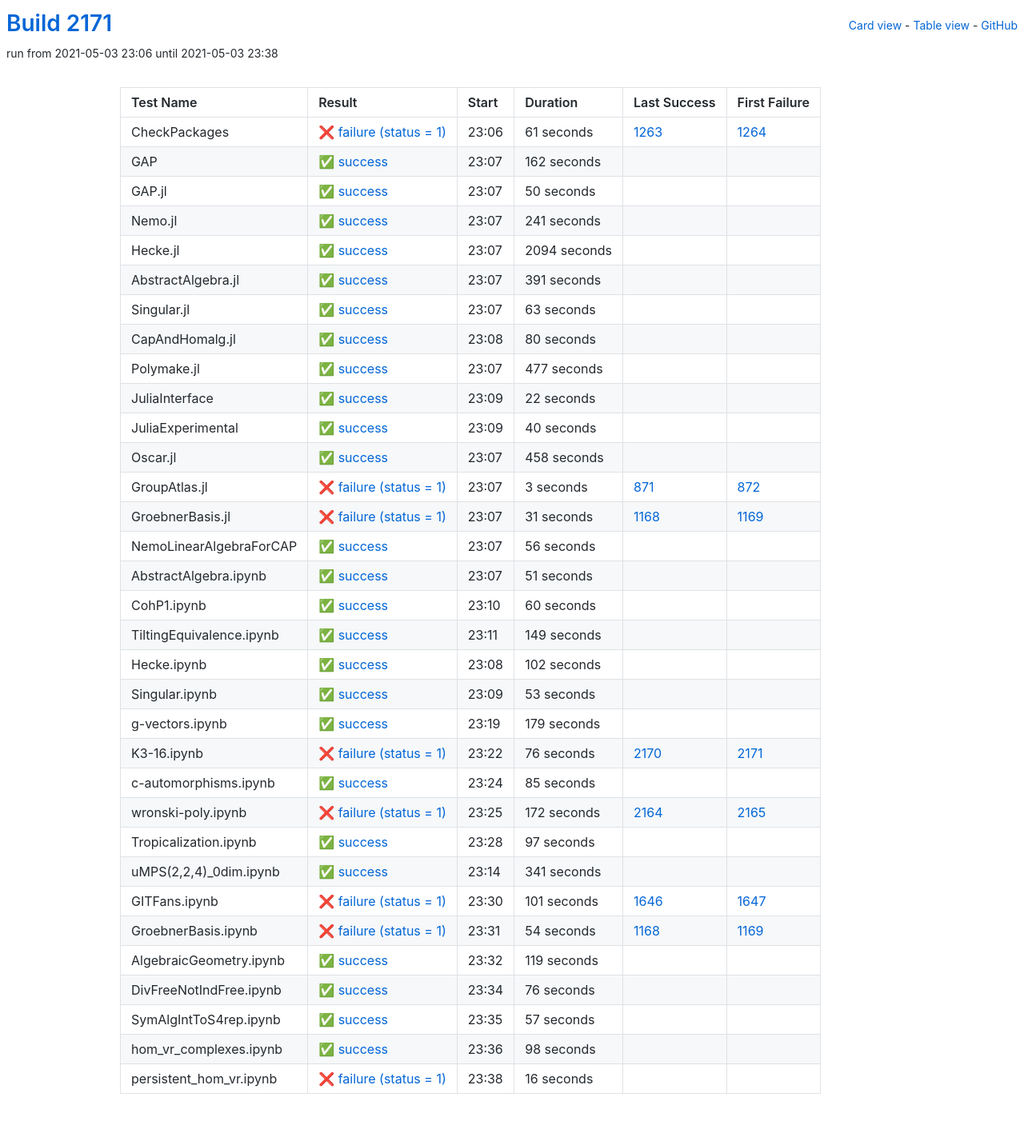
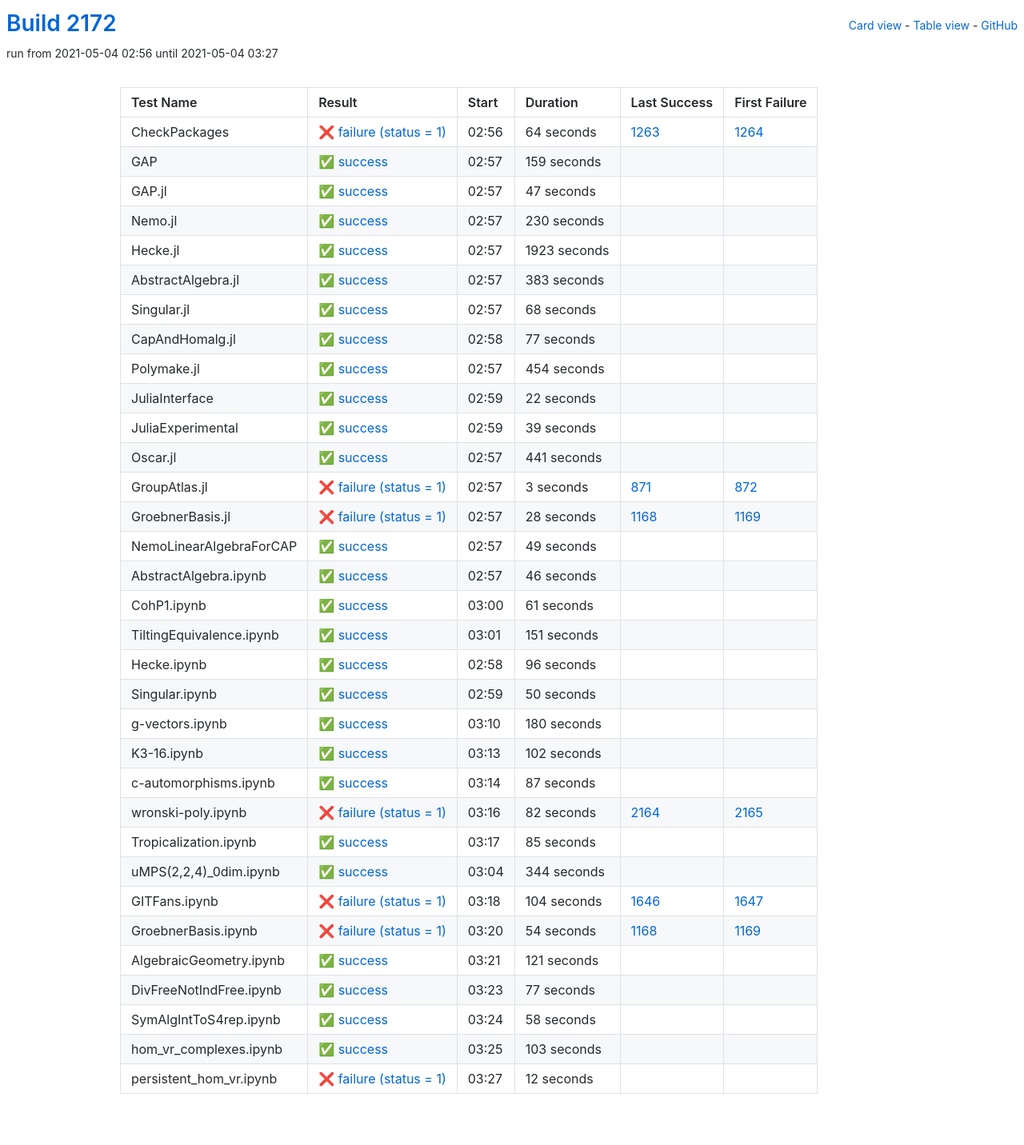
Before and after one commit to oscar-system/oscar-ci-status-stable, a Jekyll site: the page built from table.html, in a window 1280 px wide. Shown: the whole page at 80% size. Built offline with Jekyll 4.4.1, drawn with Linux system fonts in a browser that asks for light colours.

Commit message:
Build #2172

```diff
--- a/_data/ci.yml
+++ b/_data/ci.yml
@@ -1,6 +1,6 @@
 ---
-build: 2171
-build_url: https://oscarci.mathematik.uni-kl.de/job/oscar-stable/2171/
+build: 2172
+build_url: https://oscarci.mathematik.uni-kl.de/job/oscar-stable/2172/
 job: oscar-stable
 organization: oscar-system
 repo: oscar-ci-status-stable
@@ -8,116 +8,116 @@ repourl: https://github.com/oscar-system/oscar-ci-status-stable
 tests:
 - name: CheckPackages
   id: checkpackages
-  log: https://oscarci.mathematik.uni-kl.de/job/oscar-stable/2171/artifact/logs/build-2171/CheckPackages.log
-  start: 2021-05-03 23:06
+  log: https://oscarci.mathematik.uni-kl.de/job/oscar-stable/2172/artifact/logs/build-2172/CheckPackages.log
+  start: 2021-05-04 02:56
   success: false
   exitcode: 1
   status: failure
-  duration: 61
+  duration: 64
   last_success: 1263
   last_success_url: https://oscarci.mathematik.uni-kl.de/job/oscar-stable/1263/
   first_failure: 1264
   first_failure_url: https://oscarci.mathematik.uni-kl.de/job/oscar-stable/1264/
 - name: GAP
   id: gap
-  log: https://oscarci.mathematik.uni-kl.de/job/oscar-stable/2171/artifact/logs/build-2171/GAP.log
-  start: 2021-05-03 23:07
+  log: https://oscarci.mathematik.uni-kl.de/job/oscar-stable/2172/artifact/logs/build-2172/GAP.log
+  start: 2021-05-04 02:57
   success: true
   exitcode: 0
   status: success
-  duration: 162
+  duration: 159
   last_success: false
   last_success_url:
   first_failure: false
   first_failure_url:
 - name: GAP.jl
   id: gap-jl
-  log: https://oscarci.mathematik.uni-kl.de/job/oscar-stable/2171/artifact/logs/build-2171/GAP.jl.log
-  start: 2021-05-03 23:07
+  log: https://oscarci.mathematik.uni-kl.de/job/oscar-stable/2172/artifact/logs/build-2172/GAP.jl.log
+  start: 2021-05-04 02:57
   success: true
   exitcode: 0
   status: success
-  duration: 50
+  duration: 47
   last_success: false
   last_success_url:
   first_failure: false
   first_failure_url:
 - name: Nemo.jl
   id: nemo-jl
-  log: https://oscarci.mathematik.uni-kl.de/job/oscar-stable/2171/artifact/logs/build-2171/Nemo.jl.log
-  start: 2021-05-03 23:07
+  log: https://oscarci.mathematik.uni-kl.de/job/oscar-stable/2172/artifact/logs/build-2172/Nemo.jl.log
+  start: 2021-05-04 02:57
   success: true
   exitcode: 0
   status: success
-  duration: 241
+  duration: 230
   last_success: false
   last_success_url:
   first_failure: false
   first_failure_url:
 - name: Hecke.jl
   id: hecke-jl
-  log: https://oscarci.mathematik.uni-kl.de/job/oscar-stable/2171/artifact/logs/build-2171/Hecke.jl.log
-  start: 2021-05-03 23:07
+  log: https://oscarci.mathematik.uni-kl.de/job/oscar-stable/2172/artifact/logs/build-2172/Hecke.jl.log
+  start: 2021-05-04 02:57
   success: true
   exitcode: 0
   status: success
-  duration: 2094
+  duration: 1923
   last_success: false
   last_success_url:
   first_failure: false
   first_failure_url:
 - name: AbstractAlgebra.jl
   id: abstractalgebra-jl
-  log: https://oscarci.mathematik.uni-kl.de/job/oscar-stable/2171/artifact/logs/build-2171/AbstractAlgebra.jl.log
-  start: 2021-05-03 23:07
+  log: https://oscarci.mathematik.uni-kl.de/job/oscar-stable/2172/artifact/logs/build-2172/AbstractAlgebra.jl.log
+  start: 2021-05-04 02:57
   success: true
   exitcode: 0
   status: success
-  duration: 391
+  duration: 383
   last_success: false
   last_success_url:
   first_failure: false
   first_failure_url:
 - name: Singular.jl
   id: singular-jl
-  log: https://oscarci.mathematik.uni-kl.de/job/oscar-stable/2171/artifact/logs/build-2171/Singular.jl.log
-  start: 2021-05-03 23:07
+  log: https://oscarci.mathematik.uni-kl.de/job/oscar-stable/2172/artifact/logs/build-2172/Singular.jl.log
+  start: 2021-05-04 02:57
   success: true
   exitcode: 0
   status: success
-  duration: 63
+  duration: 68
   last_success: false
   last_success_url:
   first_failure: false
   first_failure_url:
 - name: CapAndHomalg.jl
   id: capandhomalg-jl
-  log: https://oscarci.mathematik.uni-kl.de/job/oscar-stable/2171/artifact/logs/build-2171/CapAndHomalg.jl.log
-  start: 2021-05-03 23:08
+  log: https://oscarci.mathematik.uni-kl.de/job/oscar-stable/2172/artifact/logs/build-2172/CapAndHomalg.jl.log
+  start: 2021-05-04 02:58
   success: true
   exitcode: 0
   status: success
-  duration: 80
+  duration: 77
   last_success: false
   last_success_url:
   first_failure: false
   first_failure_url:
 - name: Polymake.jl
   id: polymake-jl
-  log: https://oscarci.mathematik.uni-kl.de/job/oscar-stable/2171/artifact/logs/build-2171/Polymake.jl.log
-  start: 2021-05-03 23:07
+  log: https://oscarci.mathematik.uni-kl.de/job/oscar-stable/2172/artifact/logs/build-2172/Polymake.jl.log
+  start: 2021-05-04 02:57
   success: true
   exitcode: 0
   status: success
-  duration: 477
+  duration: 454
   last_success: false
   last_success_url:
   first_failure: false
   first_failure_url:
 - name: JuliaInterface
   id: juliainterface
-  log: https://oscarci.mathematik.uni-kl.de/job/oscar-stable/2171/artifact/logs/build-2171/JuliaInterface.log
-  start: 2021-05-03 23:09
+  log: https://oscarci.mathematik.uni-kl.de/job/oscar-stable/2172/artifact/logs/build-2172/JuliaInterface.log
+  start: 2021-05-04 02:59
   success: true
   exitcode: 0
   status: success
@@ -128,32 +128,32 @@ tests:
   first_failure_url:
 - name: JuliaExperimental
   id: juliaexperimental
-  log: https://oscarci.mathematik.uni-kl.de/job/oscar-stable/2171/artifact/logs/build-2171/JuliaExperimental.log
-  start: 2021-05-03 23:09
+  log: https://oscarci.mathematik.uni-kl.de/job/oscar-stable/2172/artifact/logs/build-2172/JuliaExperimental.log
+  start: 2021-05-04 02:59
   success: true
   exitcode: 0
   status: success
-  duration: 40
+  duration: 39
   last_success: false
   last_success_url:
   first_failure: false
   first_failure_url:
 - name: Oscar.jl
   id: oscar-jl
-  log: https://oscarci.mathematik.uni-kl.de/job/oscar-stable/2171/artifact/logs/build-2171/Oscar.jl.log
-  start: 2021-05-03 23:07
+  log: https://oscarci.mathematik.uni-kl.de/job/oscar-stable/2172/artifact/logs/build-2172/Oscar.jl.log
+  start: 2021-05-04 02:57
   success: true
   exitcode: 0
   status: success
-  duration: 458
+  duration: 441
   last_success: false
   last_success_url:
   first_failure: false
   first_failure_url:
 - name: GroupAtlas.jl
   id: groupatlas-jl
-  log: https://oscarci.mathematik.uni-kl.de/job/oscar-stable/2171/artifact/logs/build-2171/GroupAtlas.jl.log
-  start: 2021-05-03 23:07
+  log: https://oscarci.mathematik.uni-kl.de/job/oscar-stable/2172/artifact/logs/build-2172/GroupAtlas.jl.log
+  start: 2021-05-04 02:57
   success: false
   exitcode: 1
   status: failure
@@ -164,68 +164,104 @@ tests:
   first_failure_url: https://oscarci.mathematik.uni-kl.de/job/oscar-stable/872/
 - name: GroebnerBasis.jl
   id: groebnerbasis-jl
-  log: https://oscarci.mathematik.uni-kl.de/job/oscar-stable/2171/artifact/logs/build-2171/GroebnerBasis.jl.log
-  start: 2021-05-03 23:07
+  log: https://oscarci.mathematik.uni-kl.de/job/oscar-stable/2172/artifact/logs/build-2172/GroebnerBasis.jl.log
+  start: 2021-05-04 02:57
   success: false
   exitcode: 1
   status: failure
-  duration: 31
+  duration: 28
   last_success: 1168
   last_success_url: https://oscarci.mathematik.uni-kl.de/job/oscar-stable/1168/
   first_failure: 1169
   first_failure_url: https://oscarci.mathematik.uni-kl.de/job/oscar-stable/1169/
 - name: NemoLinearAlgebraForCAP
   id: nemolinearalgebraforcap
-  log: https://oscarci.mathematik.uni-kl.de/job/oscar-stable/2171/artifact/logs/build-2171/NemoLinearAlgebraForCAP.log
-  start: 2021-05-03 23:07
+  log: https://oscarci.mathematik.uni-kl.de/job/oscar-stable/2172/artifact/logs/build-2172/NemoLinearAlgebraForCAP.log
+  start: 2021-05-04 02:57
   success: true
   exitcode: 0
   status: success
-  duration: 56
+  duration: 49
   last_success: false
   last_success_url:
   first_failure: false
   first_failure_url:
 - name: AbstractAlgebra.ipynb
   id: abstractalgebra-ipynb
-  log: https://oscarci.mathematik.uni-kl.de/job/oscar-stable/2171/artifact/logs/build-2171/AbstractAlgebra.ipynb.log
-  start: 2021-05-03 23:07
+  log: https://oscarci.mathematik.uni-kl.de/job/oscar-stable/2172/artifact/logs/build-2172/AbstractAlgebra.ipynb.log
+  start: 2021-05-04 02:57
   success: true
   exitcode: 0
   status: success
-  duration: 51
+  duration: 46
   last_success: false
   last_success_url:
   first_failure: false
   first_failure_url:
 - name: CohP1.ipynb
   id: cohp1-ipynb
-  log: https://oscarci.mathematik.uni-kl.de/job/oscar-stable/2171/artifact/logs/build-2171/CohP1.ipynb.log
-  start: 2021-05-03 23:10
+  log: https://oscarci.mathematik.uni-kl.de/job/oscar-stable/2172/artifact/logs/build-2172/CohP1.ipynb.log
+  start: 2021-05-04 03:00
   success: true
   exitcode: 0
   status: success
-  duration: 60
+  duration: 61
   last_success: false
   last_success_url:
   first_failure: false
   first_failure_url:
 - name: TiltingEquivalence.ipynb
   id: tiltingequivalence-ipynb
-  log: https://oscarci.mathematik.uni-kl.de/job/oscar-stable/2171/artifact/logs/build-2171/TiltingEquivalence.ipynb.log
-  start: 2021-05-03 23:11
+  log: https://oscarci.mathematik.uni-kl.de/job/oscar-stable/2172/artifact/logs/build-2172/TiltingEquivalence.ipynb.log
+  start: 2021-05-04 03:01
   success: true
   exitcode: 0
   status: success
-  duration: 149
+  duration: 151
   last_success: false
   last_success_url:
   first_failure: false
   first_failure_url:
 - name: Hecke.ipynb
   id: hecke-ipynb
-  log: https://oscarci.mathematik.uni-kl.de/job/oscar-stable/2171/artifact/logs/build-2171/Hecke.ipynb.log
-  start: 2021-05-03 23:08
+  log: https://oscarci.mathematik.uni-kl.de/job/oscar-stable/2172/artifact/logs/build-2172/Hecke.ipynb.log
+  start: 2021-05-04 02:58
+  success: true
+  exitcode: 0
+  status: success
+  duration: 96
+  last_success: false
+  last_success_url:
+  first_failure: false
+  first_failure_url:
+- name: Singular.ipynb
+  id: singular-ipynb
+  log: https://oscarci.mathematik.uni-kl.de/job/oscar-stable/2172/artifact/logs/build-2172/Singular.ipynb.log
+  start: 2021-05-04 02:59
+  success: true
+  exitcode: 0
+  status: success
+  duration: 50
+  last_success: false
+  last_success_url:
+  first_failure: false
+  first_failure_url:
+- name: g-vectors.ipynb
+  id: g-vectors-ipynb
+  log: https://oscarci.mathematik.uni-kl.de/job/oscar-stable/2172/artifact/logs/build-2172/g-vectors.ipynb.log
+  start: 2021-05-04 03:10
+  success: true
+  exitcode: 0
+  status: success
+  duration: 180
+  last_success: false
+  last_success_url:
+  first_failure: false
+  first_failure_url:
+- name: K3-16.ipynb
+  id: k3-16-ipynb
+  log: https://oscarci.mathematik.uni-kl.de/job/oscar-stable/2172/artifact/logs/build-2172/K3-16.ipynb.log
+  start: 2021-05-04 03:13
   success: true
   exitcode: 0
   status: success
@@ -234,46 +270,34 @@ tests:
   last_success_url:
   first_failure: false
   first_failure_url:
-- name: Singular.ipynb
-  id: singular-ipynb
-  log: https://oscarci.mathematik.uni-kl.de/job/oscar-stable/2171/artifact/logs/build-2171/Singular.ipynb.log
-  start: 2021-05-03 23:09
+- name: c-automorphisms.ipynb
+  id: c-automorphisms-ipynb
+  log: https://oscarci.mathematik.uni-kl.de/job/oscar-stable/2172/artifact/logs/build-2172/c-automorphisms.ipynb.log
+  start: 2021-05-04 03:14
   success: true
   exitcode: 0
   status: success
-  duration: 53
+  duration: 87
   last_success: false
   last_success_url:
   first_failure: false
   first_failure_url:
-- name: g-vectors.ipynb
-  id: g-vectors-ipynb
-  log: https://oscarci.mathematik.uni-kl.de/job/oscar-stable/2171/artifact/logs/build-2171/g-vectors.ipynb.log
-  start: 2021-05-03 23:19
-  success: true
-  exitcode: 0
-  status: success
-  duration: 179
-  last_success: false
-  last_success_url:
-  first_failure: false
-  first_failure_url:
-- name: K3-16.ipynb
-  id: k3-16-ipynb
-  log: https://oscarci.mathematik.uni-kl.de/job/oscar-stable/2171/artifact/logs/build-2171/K3-16.ipynb.log
-  start: 2021-05-03 23:22
+- name: wronski-poly.ipynb
+  id: wronski-poly-ipynb
+  log: https://oscarci.mathematik.uni-kl.de/job/oscar-stable/2172/artifact/logs/build-2172/wronski-poly.ipynb.log
+  start: 2021-05-04 03:16
   success: false
   exitcode: 1
   status: failure
-  duration: 76
-  last_success: 2170
-  last_success_url: https://oscarci.mathematik.uni-kl.de/job/oscar-stable/2170/
-  first_failure: 2171
-  first_failure_url: https://oscarci.mathematik.uni-kl.de/job/oscar-stable/2171/
-- name: c-automorphisms.ipynb
-  id: c-automorphisms-ipynb
-  log: https://oscarci.mathematik.uni-kl.de/job/oscar-stable/2171/artifact/logs/build-2171/c-automorphisms.ipynb.log
-  start: 2021-05-03 23:24
+  duration: 82
+  last_success: 2164
+  last_success_url: https://oscarci.mathematik.uni-kl.de/job/oscar-stable/2164/
+  first_failure: 2165
+  first_failure_url: https://oscarci.mathematik.uni-kl.de/job/oscar-stable/2165/
+- name: Tropicalization.ipynb
+  id: tropicalization-ipynb
+  log: https://oscarci.mathematik.uni-kl.de/job/oscar-stable/2172/artifact/logs/build-2172/Tropicalization.ipynb.log
+  start: 2021-05-04 03:17
   success: true
   exitcode: 0
   status: success
@@ -282,58 +306,34 @@ tests:
   last_success_url:
   first_failure: false
   first_failure_url:
-- name: wronski-poly.ipynb
-  id: wronski-poly-ipynb
-  log: https://oscarci.mathematik.uni-kl.de/job/oscar-stable/2171/artifact/logs/build-2171/wronski-poly.ipynb.log
-  start: 2021-05-03 23:25
-  success: false
-  exitcode: 1
-  status: failure
-  duration: 172
-  last_success: 2164
-  last_success_url: https://oscarci.mathematik.uni-kl.de/job/oscar-stable/2164/
-  first_failure: 2165
-  first_failure_url: https://oscarci.mathematik.uni-kl.de/job/oscar-stable/2165/
-- name: Tropicalization.ipynb
-  id: tropicalization-ipynb
-  log: https://oscarci.mathematik.uni-kl.de/job/oscar-stable/2171/artifact/logs/build-2171/Tropicalization.ipynb.log
-  start: 2021-05-03 23:28
+- name: uMPS(2,2,4)_0dim.ipynb
+  id: umps-2-2-4-0dim-ipynb
+  log: https://oscarci.mathematik.uni-kl.de/job/oscar-stable/2172/artifact/logs/build-2172/uMPS-2-2-4-_0dim.ipynb.log
+  start: 2021-05-04 03:04
   success: true
   exitcode: 0
   status: success
-  duration: 97
-  last_success: false
-  last_success_url:
-  first_failure: false
-  first_failure_url:
-- name: uMPS(2,2,4)_0dim.ipynb
-  id: umps-2-2-4-0dim-ipynb
-  log: https://oscarci.mathematik.uni-kl.de/job/oscar-stable/2171/artifact/logs/build-2171/uMPS-2-2-4-_0dim.ipynb.log
-  start: 2021-05-03 23:14
-  success: true
-  exitcode: 0
-  status: success
-  duration: 341
+  duration: 344
   last_success: false
   last_success_url:
   first_failure: false
   first_failure_url:
 - name: GITFans.ipynb
   id: gitfans-ipynb
-  log: https://oscarci.mathematik.uni-kl.de/job/oscar-stable/2171/artifact/logs/build-2171/GITFans.ipynb.log
-  start: 2021-05-03 23:30
+  log: https://oscarci.mathematik.uni-kl.de/job/oscar-stable/2172/artifact/logs/build-2172/GITFans.ipynb.log
+  start: 2021-05-04 03:18
   success: false
   exitcode: 1
   status: failure
-  duration: 101
+  duration: 104
   last_success: 1646
   last_success_url: https://oscarci.mathematik.uni-kl.de/job/oscar-stable/1646/
   first_failure: 1647
   first_failure_url: https://oscarci.mathematik.uni-kl.de/job/oscar-stable/1647/
 - name: GroebnerBasis.ipynb
   id: groebnerbasis-ipynb
-  log: https://oscarci.mathematik.uni-kl.de/job/oscar-stable/2171/artifact/logs/build-2171/GroebnerBasis.ipynb.log
-  start: 2021-05-03 23:31
+  log: https://oscarci.mathematik.uni-kl.de/job/oscar-stable/2172/artifact/logs/build-2172/GroebnerBasis.ipynb.log
+  start: 2021-05-04 03:20
   success: false
   exitcode: 1
   status: failure
@@ -344,60 +344,60 @@ tests:
   first_failure_url: https://oscarci.mathematik.uni-kl.de/job/oscar-stable/1169/
 - name: AlgebraicGeometry.ipynb
   id: algebraicgeometry-ipynb
-  log: https://oscarci.mathematik.uni-kl.de/job/oscar-stable/2171/artifact/logs/build-2171/AlgebraicGeometry.ipynb.log
-  start: 2021-05-03 23:32
+  log: https://oscarci.mathematik.uni-kl.de/job/oscar-stable/2172/artifact/logs/build-2172/AlgebraicGeometry.ipynb.log
+  start: 2021-05-04 03:21
   success: true
   exitcode: 0
   status: success
-  duration: 119
+  duration: 121
   last_success: false
   last_success_url:
   first_failure: false
   first_failure_url:
 - name: DivFreeNotIndFree.ipynb
   id: divfreenotindfree-ipynb
-  log: https://oscarci.mathematik.uni-kl.de/job/oscar-stable/2171/artifact/logs/build-2171/DivFreeNotIndFree.ipynb.log
-  start: 2021-05-03 23:34
+  log: https://oscarci.mathematik.uni-kl.de/job/oscar-stable/2172/artifact/logs/build-2172/DivFreeNotIndFree.ipynb.log
+  start: 2021-05-04 03:23
   success: true
   exitcode: 0
   status: success
-  duration: 76
+  duration: 77
   last_success: false
   last_success_url:
   first_failure: false
   first_failure_url:
 - name: SymAlgIntToS4rep.ipynb
   id: symalginttos4rep-ipynb
-  log: https://oscarci.mathematik.uni-kl.de/job/oscar-stable/2171/artifact/logs/build-2171/SymAlgIntToS4rep.ipynb.log
-  start: 2021-05-03 23:35
+  log: https://oscarci.mathematik.uni-kl.de/job/oscar-stable/2172/artifact/logs/build-2172/SymAlgIntToS4rep.ipynb.log
+  start: 2021-05-04 03:24
   success: true
   exitcode: 0
   status: success
-  duration: 57
+  duration: 58
   last_success: false
   last_success_url:
   first_failure: false
   first_failure_url:
 - name: hom_vr_complexes.ipynb
   id: hom-vr-complexes-ipynb
-  log: https://oscarci.mathematik.uni-kl.de/job/oscar-stable/2171/artifact/logs/build-2171/hom_vr_complexes.ipynb.log
-  start: 2021-05-03 23:36
+  log: https://oscarci.mathematik.uni-kl.de/job/oscar-stable/2172/artifact/logs/build-2172/hom_vr_complexes.ipynb.log
+  start: 2021-05-04 03:25
   success: true
   exitcode: 0
   status: success
-  duration: 98
+  duration: 103
   last_success: false
   last_success_url:
   first_failure: false
   first_failure_url:
 - name: persistent_hom_vr.ipynb
   id: persistent-hom-vr-ipynb
-  log: https://oscarci.mathematik.uni-kl.de/job/oscar-stable/2171/artifact/logs/build-2171/persistent_hom_vr.ipynb.log
-  start: 2021-05-03 23:38
+  log: https://oscarci.mathematik.uni-kl.de/job/oscar-stable/2172/artifact/logs/build-2172/persistent_hom_vr.ipynb.log
+  start: 2021-05-04 03:27
   success: false
   exitcode: 1
   status: failure
-  duration: 16
+  duration: 12
   last_success: false
   last_success_url:
   first_failure: false
```
Also changed, not shown: README.md.
